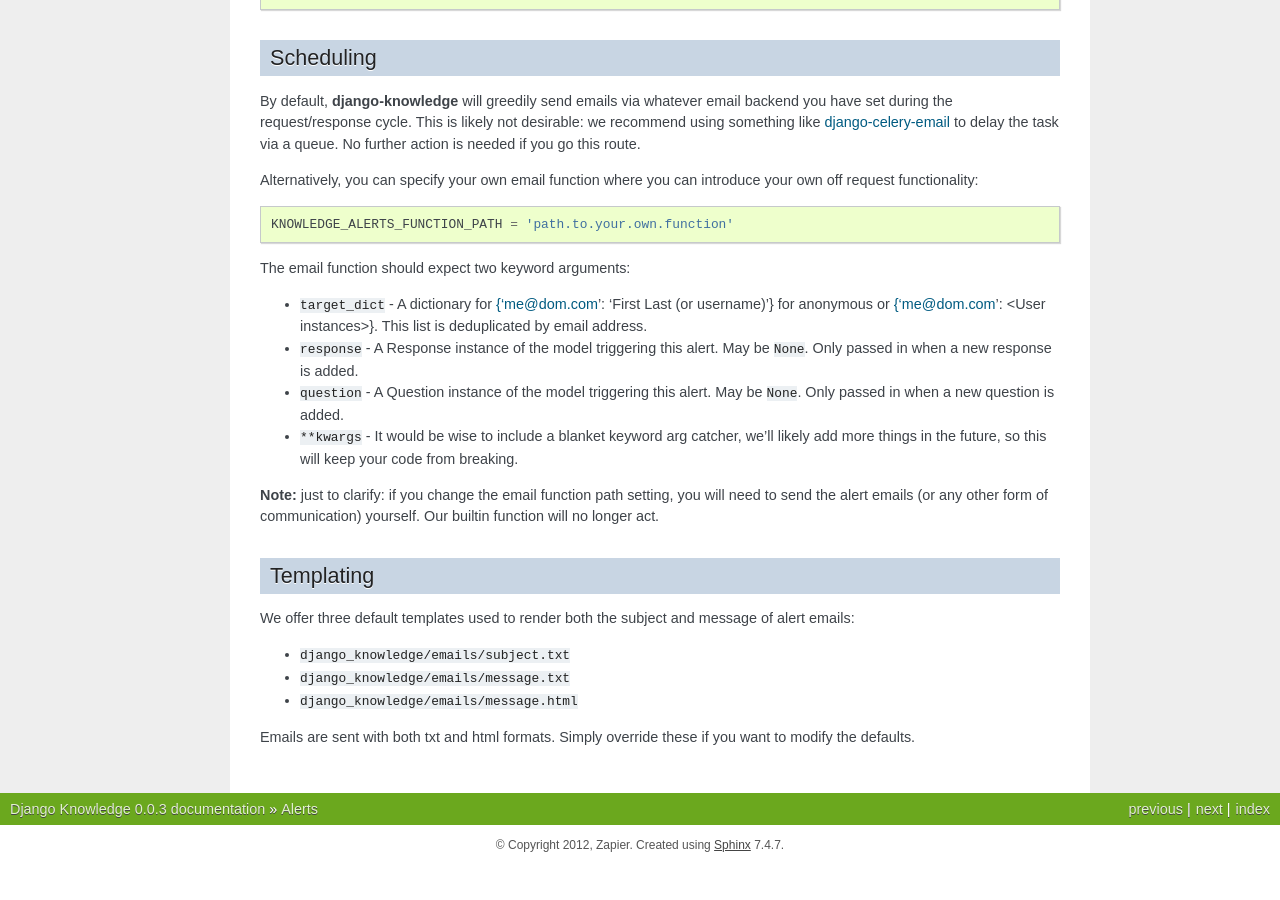
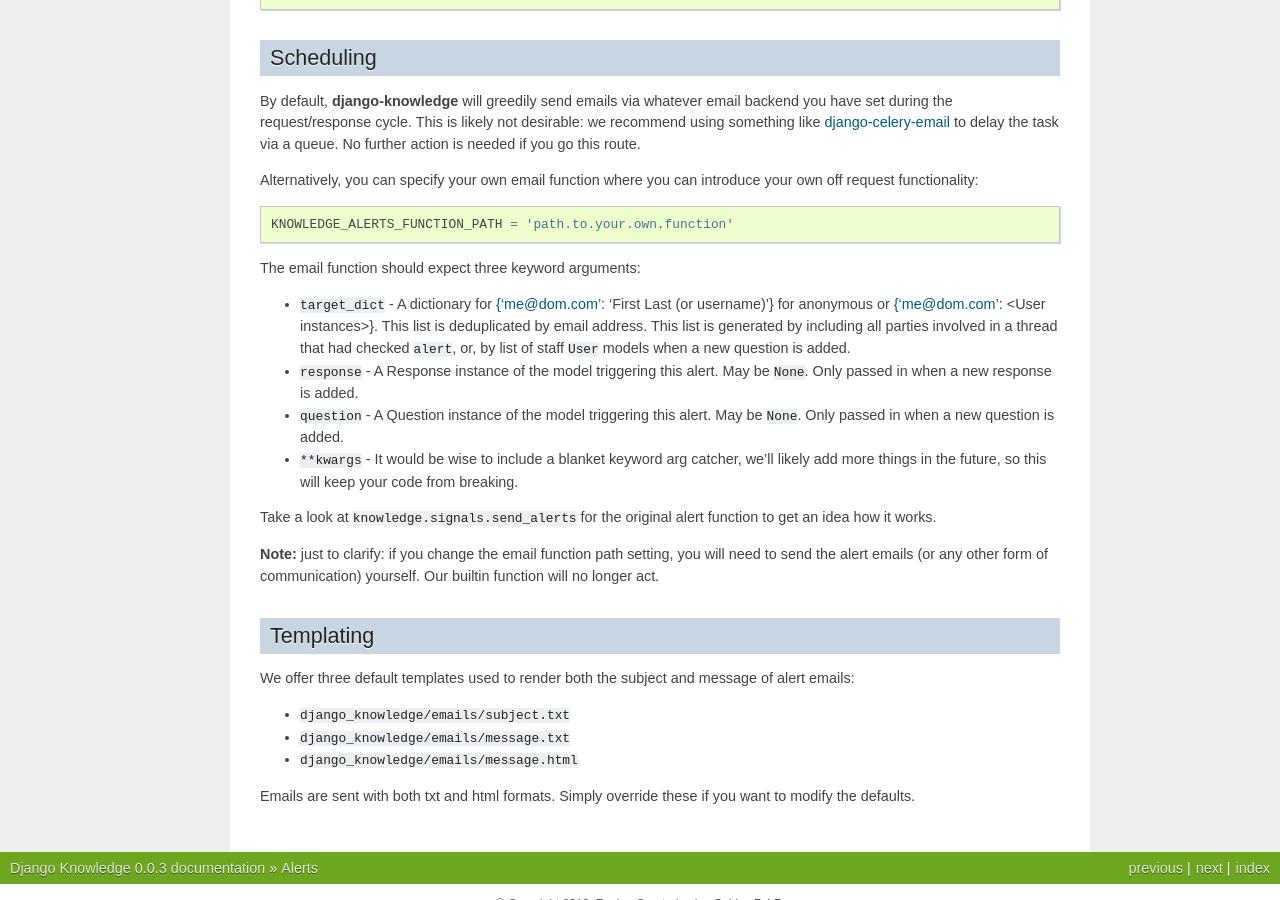
Before and after one commit to zapier/django-knowledge, a Sphinx documentation site: the page built from docs/alerts.rst, in a window 1280 px wide and 900 px high, scrolled down 571 px. Built offline with Sphinx 7.4.7, drawn with Linux system fonts in a browser that asks for light colours; before the commit the page ends 1436 px from its top, so only the background shows below that.

Commit message:
more alert docs

```diff
--- a/docs/alerts.rst
+++ b/docs/alerts.rst
@@ -50,11 +50,13 @@
 
     KNOWLEDGE_ALERTS_FUNCTION_PATH = 'path.to.your.own.function'
 
-The email function should expect two keyword arguments:
+The email function should expect three keyword arguments:
 
 * ``target_dict`` - A dictionary for {'me@dom.com': 'First Last (or username)'} for
   anonymous or {'me@dom.com': <User instances>}. This list is deduplicated by email
-  address.
+  address. This list is generated by including all parties involved in a thread that
+  had checked ``alert``, or, by list of staff ``User`` models when a new question is
+  added.
 * ``response`` - A Response instance of the model triggering this alert. May be
   ``None``. Only passed in when a new response is added.
 * ``question`` - A Question instance of the model triggering this alert. May be
@@ -62,6 +64,8 @@
 * ``**kwargs`` - It would be wise to include a blanket keyword arg catcher, we'll
   likely add more things in the future, so this will keep your code from breaking.
 
+Take a look at ``knowledge.signals.send_alerts`` for the original alert function
+to get an idea how it works.
 
 **Note:** just to clarify: if you change the email function path setting, you will
 need to send the alert emails (or any other form of communication) yourself. Our
```
Also changed, not shown: 1 other file.
